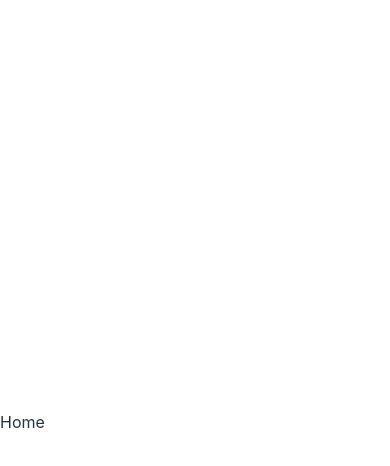
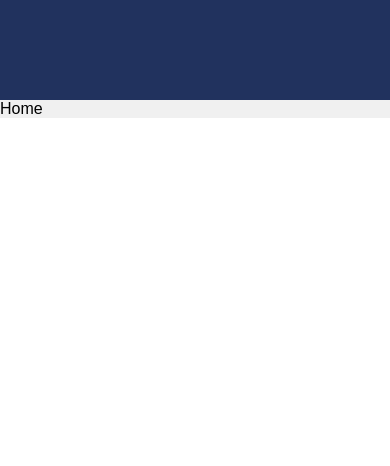
Before and after one commit to alchuu00/portfolio-v1, a React (Vite) app: page / in a window 390 px wide. Shown: the top 466 px of the page. Built offline with nearby package versions, Linux system fonts and the light colour scheme.

Commit message:
create navbar

```diff
--- a/src/App.jsx
+++ b/src/App.jsx
@@ -1,22 +1,23 @@
-import { useState } from 'react'
-import { BrowserRouter as Router, Routes, Route } from 'react-router-dom'
-import Home from './pages/Home'
-import Projects from './pages/Projects'
-import Experience from './pages/Experience'
+import { useState } from "react";
+import { BrowserRouter as Router, Routes, Route } from "react-router-dom";
+import Home from "./pages/Home";
+import Projects from "./pages/Projects";
+import Experience from "./pages/Experience";
+import Navbar from "./components/Navbar";
 
 function App() {
-
   return (
     <div className="App">
-<Router>
-  <Routes>
-    <Route path='/' element={<Home />}></Route>
-    <Route path='/projects' element={<Projects />}></Route>
-    <Route path='/experience' element={<Experience />}></Route>
-  </Routes>
-</Router>
+      <Router>
+        <Navbar />
+        <Routes>
+          <Route path="/" element={<Home />}></Route>
+          <Route path="/projects" element={<Projects />}></Route>
+          <Route path="/experience" element={<Experience />}></Route>
+        </Routes>
+      </Router>
     </div>
-  )
+  );
 }
 
-export default App
+export default App;
--- a/src/components/Navbar.jsx
+++ b/src/components/Navbar.jsx
@@ -1,8 +1,19 @@
 import React from 'react'
+import { Link } from 'react-router-dom'
+import "../styles/Navbar.css"
 
 function Navbar() {
   return (
-    <div></div>
+    <div className='navbar'>
+        <div className="toggleButton">
+            <button></button>
+        </div>
+        <div className="links">
+            <Link to="/">Home</Link>
+            <Link to="/projects">Projects</Link>
+            <Link to="/experience">Experience</Link>
+        </div>
+    </div>
   )
 }
 
--- a/src/index.css
+++ b/src/index.css
@@ -1,69 +1,13 @@
-:root {
-  font-family: Inter, system-ui, Avenir, Helvetica, Arial, sans-serif;
-  line-height: 1.5;
-  font-weight: 400;
+.App {
+    width: 100%;
+    height: auto;
+    display: flex;
+    flex-direction: column;
+    font-family: Arial, Helvetica, sans-serif;
+    background-color: #f0f0f0;
+  }
 
-  color-scheme: light dark;
-  color: rgba(255, 255, 255, 0.87);
-  background-color: #242424;
-
-  font-synthesis: none;
-  text-rendering: optimizeLegibility;
-  -webkit-font-smoothing: antialiased;
-  -moz-osx-font-smoothing: grayscale;
-  -webkit-text-size-adjust: 100%;
-}
-
-a {
-  font-weight: 500;
-  color: #646cff;
-  text-decoration: inherit;
-}
-a:hover {
-  color: #535bf2;
-}
-
-body {
-  margin: 0;
-  display: flex;
-  place-items: center;
-  min-width: 320px;
-  min-height: 100vh;
-}
-
-h1 {
-  font-size: 3.2em;
-  line-height: 1.1;
-}
-
-button {
-  border-radius: 8px;
-  border: 1px solid transparent;
-  padding: 0.6em 1.2em;
-  font-size: 1em;
-  font-weight: 500;
-  font-family: inherit;
-  background-color: #1a1a1a;
-  cursor: pointer;
-  transition: border-color 0.25s;
-}
-button:hover {
-  border-color: #646cff;
-}
-button:focus,
-button:focus-visible {
-  outline: 4px auto -webkit-focus-ring-color;
-}
-
-@media (prefers-color-scheme: light) {
-  :root {
-    color: #213547;
-    background-color: #ffffff;
+  body {
+    padding: 0;
+    margin: 0;
   }
-  a:hover {
-    color: #747bff;
-  }
-  button {
-    background-color: #f9f9f9;
-  }
-}
--- /dev/null
+++ b/src/styles/Navbar.css
@@ -0,0 +1,88 @@
+.navbar {
+    width: 100%;
+    height: 100px;
+    background: #21325e;
+  }
+
+  .links {
+    width: 100%;
+    height: 100%;
+    display: flex;
+    align-items: center;
+    justify-content: center;
+    color: white;
+  }
+
+  .navbar a {
+    color: white;
+    text-decoration: none;
+    margin: 20px;
+    font-size: 25px;
+  }
+
+  .toggleButton {
+    width: 100%;
+    height: 100px;
+    display: flex;
+    align-items: center;
+    justify-content: flex-end;
+  }
+
+  .toggleButton svg {
+    font-size: 50px;
+  }
+  .toggleButton button {
+    margin-right: 20px;
+    background-color: transparent;
+    border: none;
+    color: white;
+    cursor: pointer;
+  }
+
+  #open {
+    height: 100vh;
+  }
+
+  #open .links {
+    flex-direction: column;
+    justify-content: flex-start;
+    margin-top: 100px;
+  }
+
+  #open a {
+    width: 100%;
+    text-align: center;
+  }
+
+  @media only screen and (max-width: 900px) {
+    .navbar a {
+      width: 70px;
+    }
+  }
+
+  @media only screen and (max-width: 600px) {
+    .toggleButton {
+      display: flex;
+    }
+    #close a {
+      display: none;
+    }
+  }
+
+  @media only screen and (min-width: 600px) {
+    .toggleButton {
+      display: none;
+    }
+
+    .hiddenLinks {
+      display: none;
+    }
+
+    #open {
+      height: 100px;
+    }
+
+    #open .links {
+      flex-direction: row;
+    }
+  }
```
